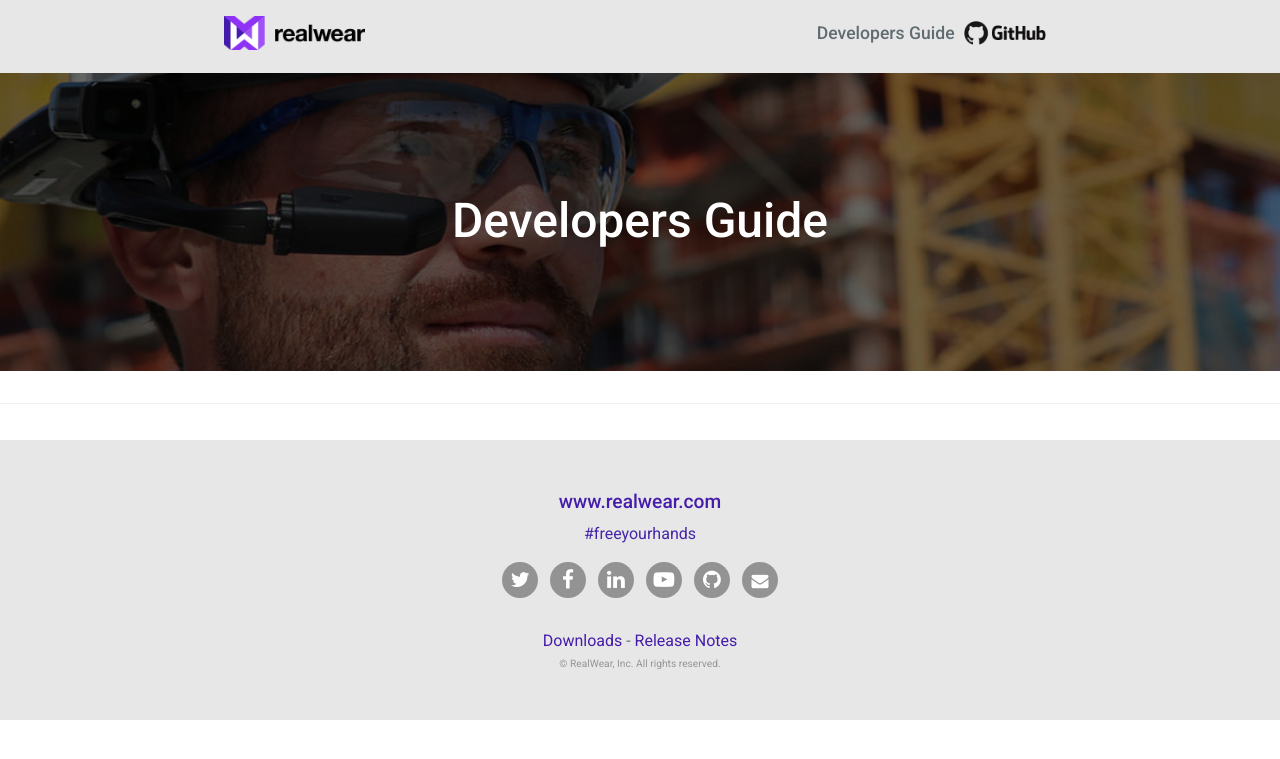
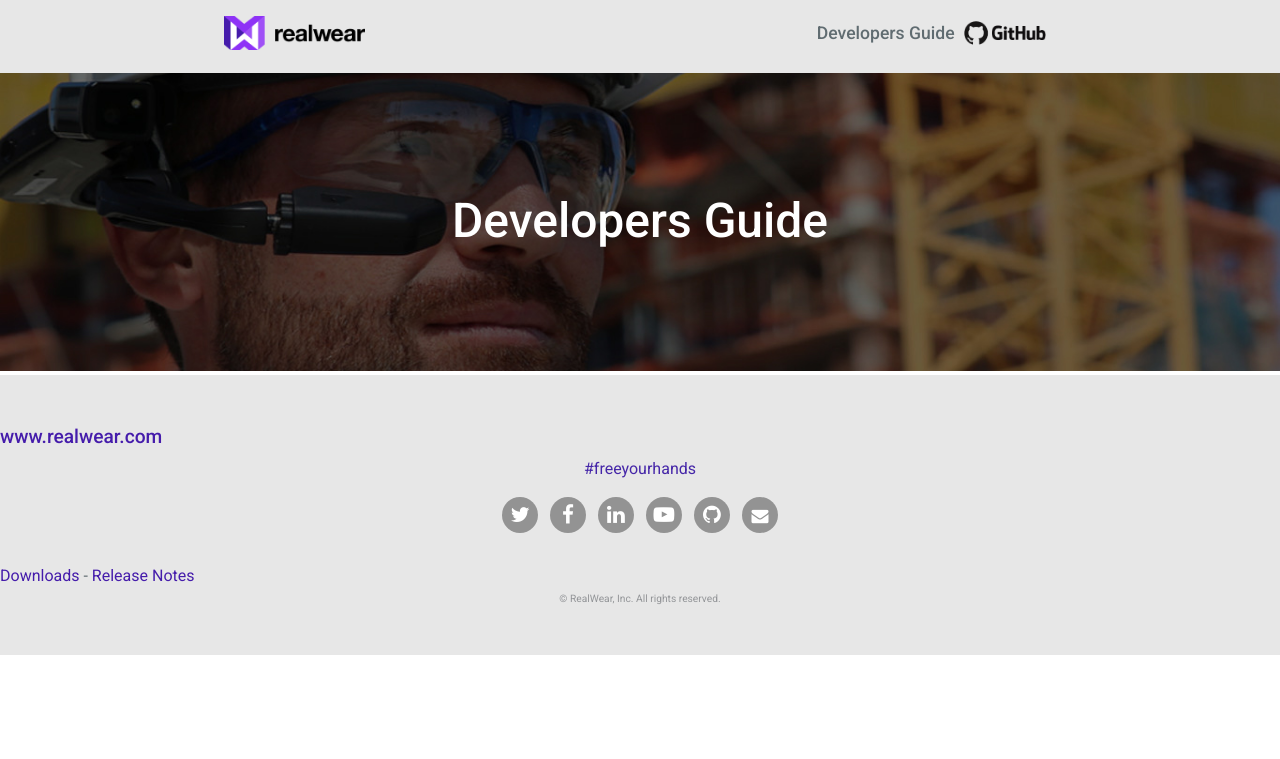
Before and after one commit to RealWearDavid/GitHubPagesTheme, a Jekyll site: the page built from index.md, in a window 1280 px wide. Shown: the top 759 px of the page. Built offline with Jekyll 4.4.1, drawn with Linux system fonts in a browser that asks for light colours.

Commit message:
Removed enclosing site-footer
see title

```diff
--- a/_includes/footer.html
+++ b/_includes/footer.html
@@ -1,4 +1,3 @@
-<footer class="site-footer">
 <footer id="main-footer">
     <div class="container">
     <p class="visit"><a href="http://www.realwear.com">www.realwear.com</a></p>
@@ -22,4 +21,3 @@
     </div>
     </div>
 </footer>
-</footer>
```
Lines whose indentation alone changed are shown as unchanged.
